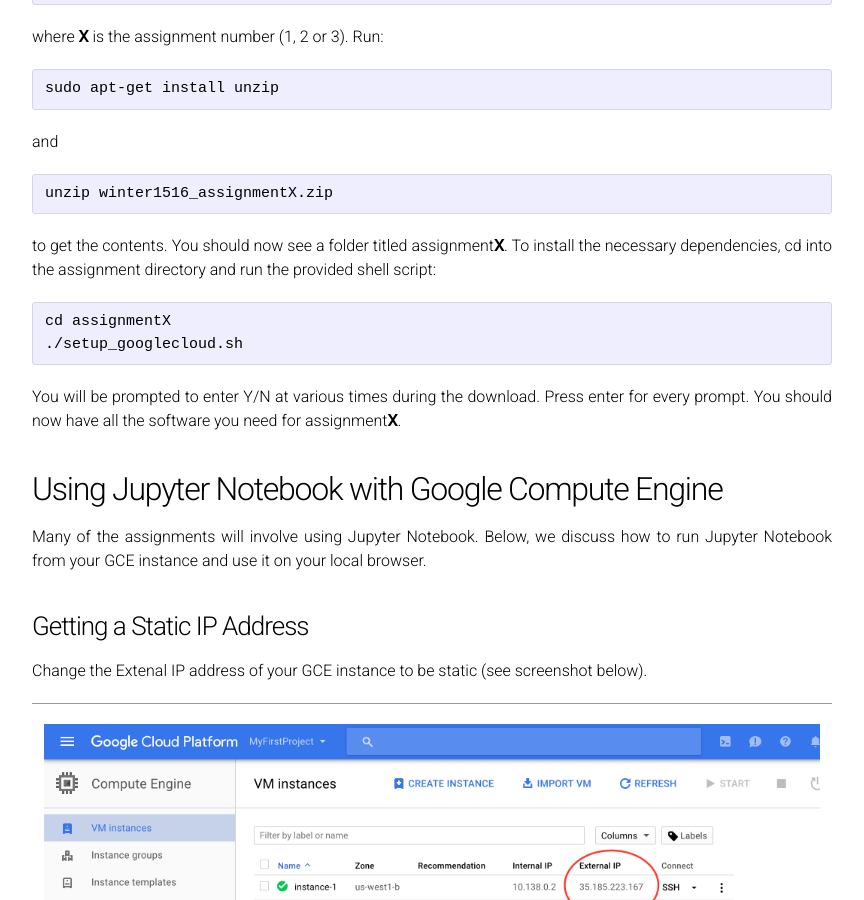
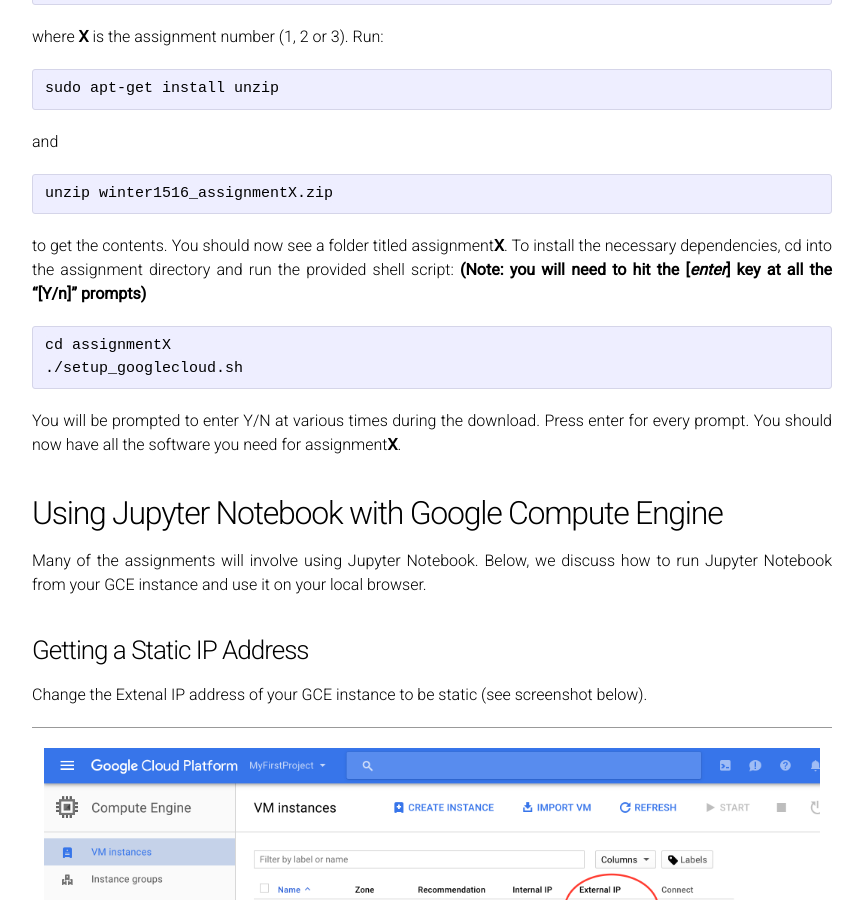
Before and after one commit to cs231n/cs231n.github.io, a Jekyll site: the page built from google_cloud_tutorial.md, in a window 1280 px wide and 900 px high, scrolled down 5453 px. Shown: the whole window, without its empty margins (208-1072 px from the left). Built offline with Jekyll 4.4.1, drawn with Linux system fonts in a browser that asks for light colours.

Commit message:
Quick clarification on script
So that they make sure to hit the enter key :)

````diff
--- a/google_cloud_tutorial.md
+++ b/google_cloud_tutorial.md
@@ -76,7 +76,7 @@
 unzip winter1516_assignmentX.zip
 ```
 
-to get the contents. You should now see a folder titled assignment**X**.  To install the necessary dependencies, cd into the assignment directory and run the provided shell script:
+to get the contents. You should now see a folder titled assignment**X**.  To install the necessary dependencies, cd into the assignment directory and run the provided shell script: **(Note: you will need to hit the [*enter*] key at all the "[Y/n]" prompts)**
 
 ```
 cd assignmentX
````
